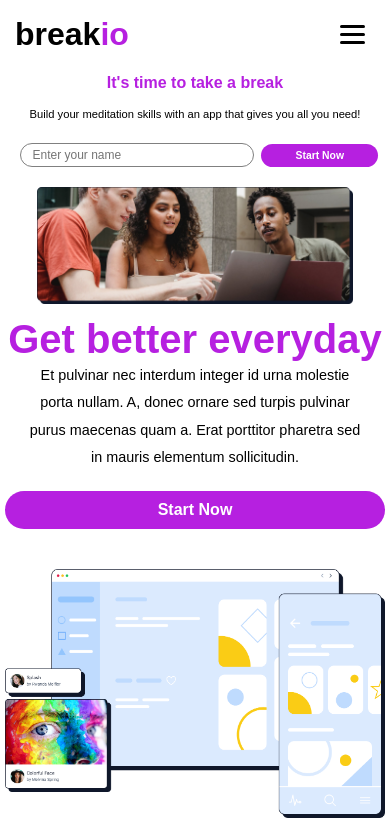
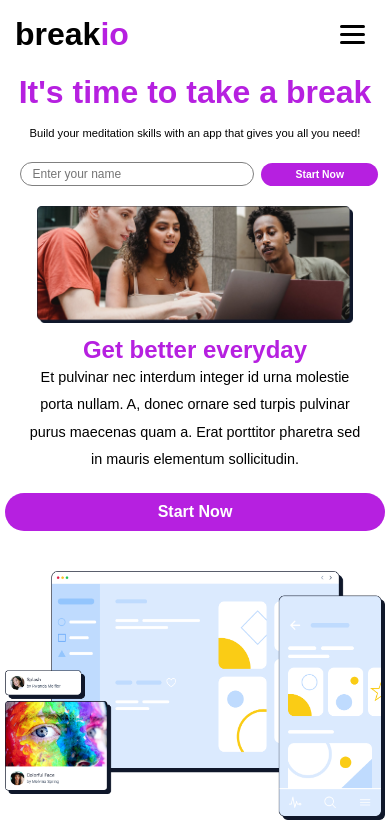
Before and after one commit to Shubham-kumawat/uplift, a React (Vite) app: page / in a window 390 px wide. Shown: the top 835 px of the page. Built offline with nearby package versions, Linux system fonts and the light colour scheme.

Commit message:
font value updated

```diff
--- a/src/components/Section1.css
+++ b/src/components/Section1.css
@@ -63,7 +63,7 @@
 
 @media (max-width: 768px) {
   .top h1 {
-    font-size: 2rem;
+    font-size: 3rem;
   }
 
   .top p {
@@ -93,7 +93,7 @@
 @media (max-width: 480px) {
 
   .top h1 {
-    font-size: 1rem;
+    font-size: 2rem;
   }
 
   .top p {
--- a/src/components/Section2.css
+++ b/src/components/Section2.css
@@ -43,7 +43,7 @@
 }
 @media (max-width: 768px) {
   .topp h1 {
-    font-size: 3.5rem;
+    font-size: 2rem;
   }
 
   .topp p {
@@ -64,7 +64,7 @@
 
 @media (max-width: 480px) {
   .topp h1 {
-    font-size: 2.5rem;
+    font-size: 1.5rem;
   }
 
   .topp p {
```
